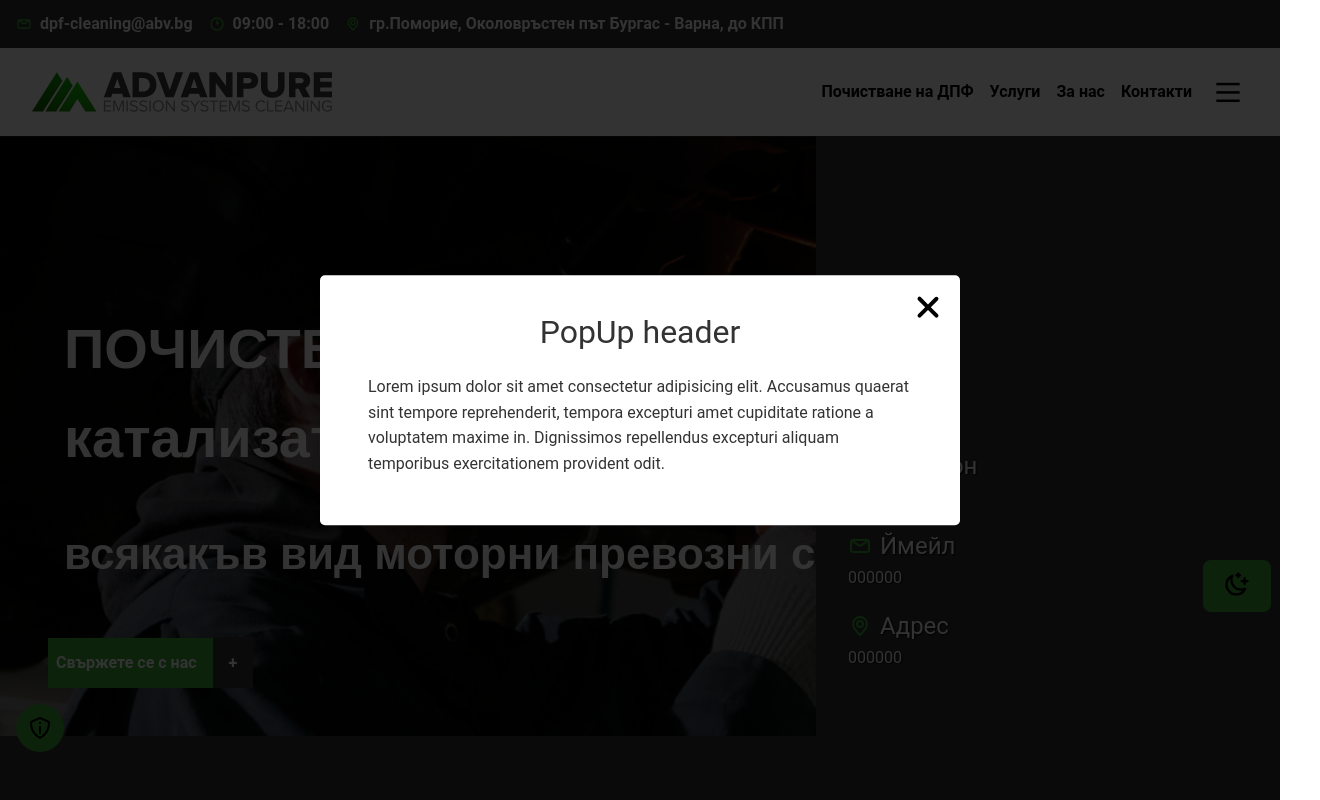
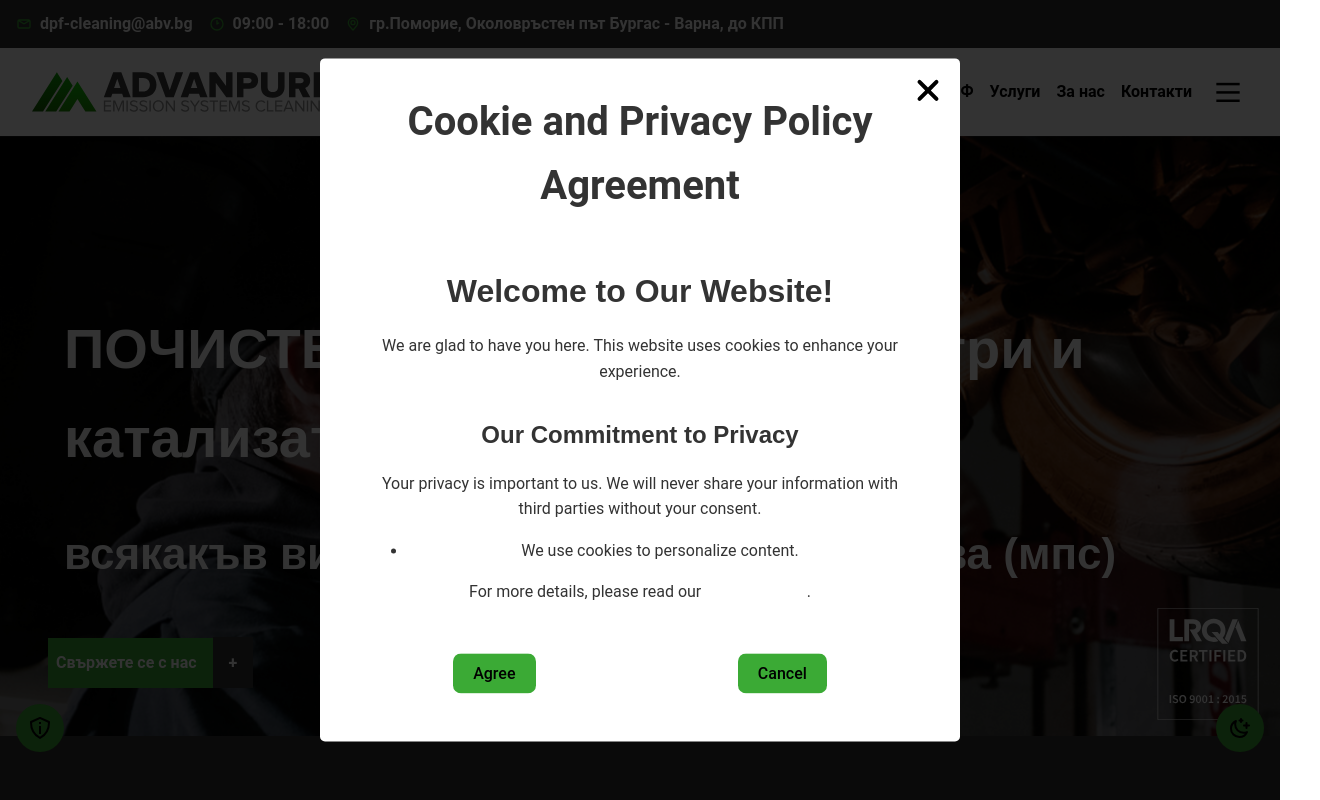
Before and after one commit to Koeww/dpf-cleaning, a React (Vite) app: page / in a window 1280 px wide. Both pictures are taken after a click on the element 40 px from the left and 728 px from the top of the page. Shown: the top 800 px of the page, 1320 px wide, since content can reach past the window. Built offline with nearby package versions, Linux system fonts and the light colour scheme.

Commit message:
simple changes

```diff
--- a/src/components/AgreementButton.jsx
+++ b/src/components/AgreementButton.jsx
@@ -17,8 +17,8 @@ const AgreementButton = (props) => {
                     left: 1rem;
                     background-color: var(--primary-color);
                     color: white;
-                    width: 1.50rem;
-                    height: 1.50rem;
+                    width: 1.5rem;
+                    height: 1.5rem;
                     padding: 0.75rem;
                     border: none;
                     border-radius: 50%;
@@ -26,8 +26,8 @@ const AgreementButton = (props) => {
                     z-index: 1;
                 }
                 .agreement-icon {
-                    width: 1.50rem;
-                    height: 1.50rem;
+                    width: 1.5rem;
+                    height: 1.5rem;
                 }
             `}</style>
         </div>
--- a/src/components/ChangeThemeButton.jsx
+++ b/src/components/ChangeThemeButton.jsx
@@ -3,13 +3,9 @@ import {useState} from "react";
 const ChangeThemeButton = () => {
     const [iconURL, setIconURL] = useState('moon.svg');
 
-    const setMoonIcon = () => {
-        setIconURL('moon.svg');
-    };
+    const setMoonIcon = () => setIconURL('moon.svg');
 
-    const setSunIcon = () => {
-        setIconURL('sun.svg');
-    };
+    const setSunIcon = () => setIconURL('sun.svg');
 
     const handleClick = () => {
         const root = document.documentElement;
@@ -36,23 +32,24 @@ const ChangeThemeButton = () => {
                 root.classList.add('dark-mode');
             }
         }
-
-
     };
 
     return (
-        <button className='ChangeThemeButton' onClick={handleClick}>
+        <div className='ChangeThemeButton' onClick={handleClick}>
             <img src={`/images/${iconURL}`} alt="moon-icon" className='thememode-icon'/>
 
             <style jsx>{`
                 .ChangeThemeButton {
                     position: fixed;
-                    top: 70%;
-                    left: 94%;
+                    top: 88%;
+                    right: 1rem;
                     background-color: var(--primary-color);
                     color: white;
+                    width: 1.5rem;
+                    height: 1.5rem;
+                    padding: 0.75rem;
                     border: none;
-                    padding: 10px 20px;
+                    border-radius: 50%;
                     cursor: pointer;
                     z-index: 1;
                 }
@@ -61,11 +58,11 @@ const ChangeThemeButton = () => {
                     background-color: var(--secondary-color);
                 }
                 .thememode-icon {
-                    width: 1.75rem;
-                    height: 1.75rem;
+                    width: 1.5rem;
+                    height: 1.5rem;
                 }
             `}</style>
-        </button>
+        </div>
     )
 }
 
--- a/src/components/Header.jsx
+++ b/src/components/Header.jsx
@@ -1,4 +1,4 @@
-import React, {useState, useEffect} from 'react'
+import React, {useState} from 'react'
 import {Link} from 'react-router-dom'
 import classNames from 'classnames';
 import {routes} from '../routes'
@@ -6,17 +6,12 @@ import {routes} from '../routes'
 const Header = () => {
     const [isVissibleMenu, setIsVissibleMenu] = useState(false);
 
-    useEffect(() => {
-        console.log(isVissibleMenu)
-
-    }, [isVissibleMenu])
-
     const onClickBurger = () => {
         setIsVissibleMenu(prevState => prevState ? false : true);
     };
 
 	const menuClass = classNames('menu', {
-		'menu-vissible': isVissibleMenu,
+		'menu-vissible': !isVissibleMenu,
 	});
 
     return (
@@ -40,21 +35,21 @@ const Header = () => {
                         <img src="/images/phone.svg" alt="contact-icon" className='contacts-icon'/>
                         Телефон
                     </div>
-                    <span className="contacts-span">0000000</span>
+                    <span className="contacts-span">+359 887 776 177</span>
                 </li>
                 <li>
                     <div className='upper-row'>
                         <img src="/images/email.svg" alt="email-icon" className='contacts-icon'/>
                         Ймейл
                     </div>
-                    <span className="contacts-span">000000</span>
+                    <span className="contacts-span">dpf-cleaning@abv.bg</span>
                 </li>
                 <li>
                     <div className='upper-row'>
                         <img src="/images/location-pin.svg" alt="location-icon" className='contacts-icon'/>
                         Адрес
                     </div>
-                    <span className="contacts-span">000000</span>
+                    <span className="contacts-span">гр.Поморие, Околовръстен път Бургас - Варна, до КПП</span>
                 </li>
 
             </ul>
@@ -101,7 +96,6 @@ const Header = () => {
                     top: 100%;
                     right: 0;
                     width: 400px;
-                    height: 750px;
                     display: flex;
                     flex-direction: column;
                     justify-content: center;
--- a/src/components/Hero.jsx
+++ b/src/components/Hero.jsx
@@ -30,7 +30,6 @@ const Hero = () => {
             }
             .hero-wrapper {
                 position: relative;
-                width: 100vw;
                 height: fit-content;
             }
             .h1-h2-wrapper {
--- a/src/components/Overlay.jsx
+++ b/src/components/Overlay.jsx
@@ -3,13 +3,27 @@ import PopUp from './PopUp'
 
 const Overlay = (props) => {
 
-    const closeOverlay = () => {
-        props.setIsVisibleOverlay(false);
-    }
+    const closeOverlay = () => props.setIsVisibleOverlay(false);
+
+    const content = `
+        <h3>Welcome to Our Website!</h3>
+        <p>We are glad to have you here. This website uses cookies to enhance your experience.</p>
+        <h4>Our Commitment to Privacy</h4>
+        <p>Your privacy is important to us. We will never share your information with third parties without your consent.</p>
+        <ul>
+        <li>We use cookies to personalize content.</li>
+        </ul>
+        <p>For more details, please read our <a href="/privacy-policy">Privacy Policy</a>.</p>
+    `;
 
     return (
         <div className='Overlay'>
-            <PopUp  closeOverlay={closeOverlay} />
+            <PopUp
+                closeOverlay={closeOverlay}
+                title={'Cookie and Privacy Policy Agreement'}
+                content={content}
+                hasBackgroundBlack
+            />
 
             <style jsx>{`
                 .Overlay {
--- a/src/components/PopUp.jsx
+++ b/src/components/PopUp.jsx
@@ -1,24 +1,39 @@
 import React from 'react'
+import classNames from 'classnames'
 
-const PopUp = (props) => {
+const PopUp = ({closeOverlay, title, content}) => {
+
+    const popUpClasses = classNames('PopUp');
+
+    const setCookie  = (cname, cvalue, exdays) => {
+        const d = new Date();
+        d.setTime(d.getTime() + (exdays*24*60*60*1000));
+        let expires = "expires="+ d.toUTCString();
+        document.cookie = cname + "=" + cvalue + ";" + expires + ";path=/";
+    };
+
+    const agree = () => setCookie('cookieConsent', 'true', 7);
 
     return (
-        <div className='PopUp'>
+        <div className={popUpClasses}>
             <div className='popup-header'>
-                <img src="/images/close-icon.svg" alt="close-icon" className='close-icon' onClick={props.closeOverlay} />
-                PopUp header
+                <img src="/images/close-icon.svg" alt="close-icon" className='close-icon' onClick={closeOverlay} />
+                {title}
             </div>
 
-            <div className='popup-content'>
-                Lorem ipsum dolor sit amet consectetur adipisicing elit. Accusamus quaerat sint tempore reprehenderit, tempora excepturi amet cupiditate ratione a voluptatem maxime in. Dignissimos repellendus excepturi aliquam temporibus exercitationem provident odit.
+            <div className='popup-content' dangerouslySetInnerHTML={{ __html: content }} />
+
+            <div className='popup-footer'>
+                <button onClick={agree}>Agree</button>
+                <button onClick={closeOverlay}>Cancel</button>
             </div>
-
 
             <style jsx>{`
                 .PopUp {
                     position: fixed;
                     top: 50%;
                     left: 50%;
+                    text-align: center;
                     transform: translate(-50%, -50%);
                     background-color: white;
                     color: #333333;
@@ -28,13 +43,20 @@ const PopUp = (props) => {
                 }
 
                 .popup-header {
-                font-size: 2rem;
+                    font-size: 2.5rem;
+                    font-weight: bold;
                     text-align: center;
                 }
 
                 .popup-content {
                     padding: 1rem;
                 }
+                .popup-footer {
+                    display: flex;
+                    justify-content: space-around;
+                    padding: 1rem 0;
+                }
+
                 .close-icon {
                     position: absolute;
                     top: 1rem;
@@ -43,7 +65,6 @@ const PopUp = (props) => {
                     height: 2rem;
                     cursor: pointer;
                 }
-
             `}</style>
         </div>
     )
--- a/src/index.css
+++ b/src/index.css
@@ -32,7 +32,6 @@ footer {
 	color: #ffffff;
 	text-align: center;
 	padding: 20px;
-	width: 100%;
 	box-shadow: 0 -2px 4px rgba(0, 0, 0, 0.1);
 }
 
```
Lines whose indentation alone changed are shown as unchanged.
